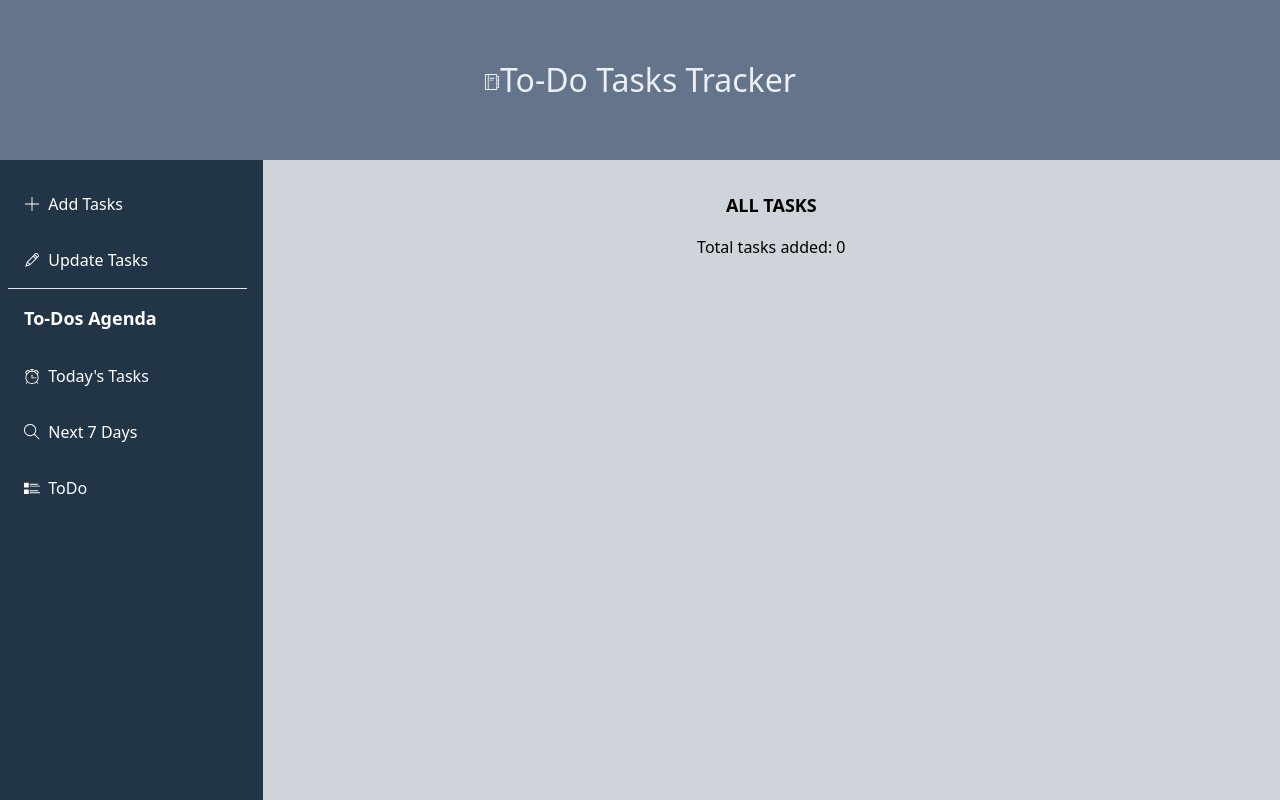
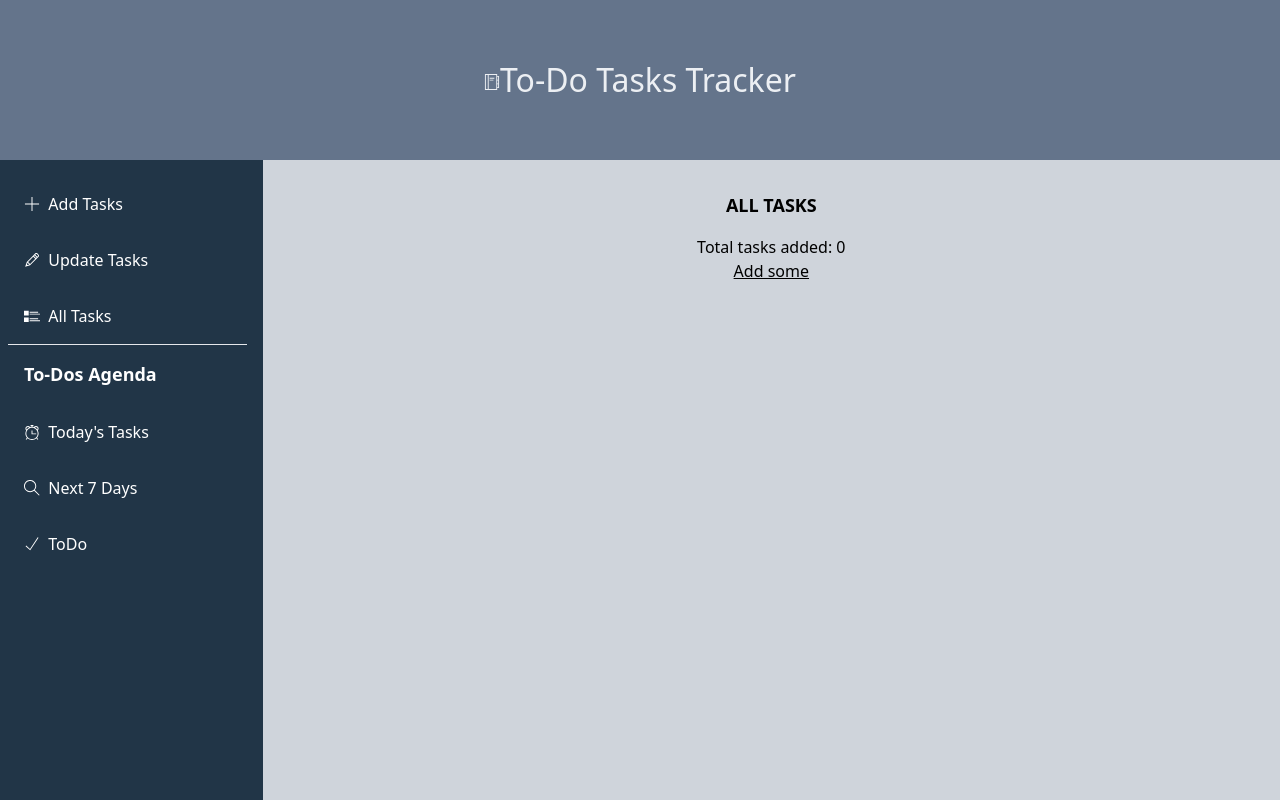
Before and after one commit to dezineskv/todos-tailwind-react, a React (Vite) app: page /edit in a window 1280 px wide. Shown: the top 800 px of the page. Built offline with nearby package versions, Linux system fonts and the light colour scheme.

Commit message:
addition of UX enhancements

```diff
--- a/src/components/Edit.jsx
+++ b/src/components/Edit.jsx
@@ -3,6 +3,7 @@ import EditTask from "./EditTask";
 import { TodosContext } from "../App";
 import Modal from "./Modal";
 import toast from "react-hot-toast";
+import { Link } from "react-router-dom";
 
 function Edit() {
   const [tasks, setTasks] = useContext(TodosContext);
@@ -41,8 +42,24 @@ function Edit() {
       <div className="home-page">
         <h3>ALL TASKS</h3>
         <p>Total tasks added: {tasks?.length}</p>
-        <div className="mt-4 p-4 rounded" style={{ display: "flex",maxWidth: '1100px',
-    flexWrap: 'wrap'}}>
+
+        {tasks?.length <= 0 ? (
+          <div>
+            <Link to="/add">
+              <u>Add some</u>
+            </Link>
+          </div>
+        ) : (
+          <div
+            className="mt-4 p-4 rounded"
+            style={{ display: "flex", maxWidth: "1100px", flexWrap: "wrap" }}
+          >
+            <div style={{width: '100%'}}>
+
+                <Link to="/add">
+                  <u>Add more tasks</u>
+                </Link>
+                      </div>
             {tasks?.map((task, id) => (
               <EditTask
                 key={id}
@@ -52,6 +69,7 @@ function Edit() {
               />
             ))}
           </div>
+        )}
       </div>
       {isModalOpen && (
         <Modal
--- a/src/components/Sidebar.jsx
+++ b/src/components/Sidebar.jsx
@@ -4,7 +4,7 @@ import {
   TfiLayoutListThumbAlt,
   TfiPlus,
   TfiSearch,
-  TfiPencil,
+  TfiPencil, TfiCheck
 } from "react-icons/tfi";
 import { Link } from "react-router-dom";
 
@@ -24,7 +24,16 @@ function Sidebar() {
         <div className="task-icons">
           <Link to="/edit">
             <h4 className="sidebar-w pt-4">
-              <TfiPencil style={{ marginTop: "4px" }} /> &nbsp;&nbsp;Update Tasks
+              <TfiPencil style={{ marginTop: "4px" }} /> &nbsp;&nbsp;Update
+              Tasks
+            </h4>
+          </Link>
+        </div>
+        <div className="task-icons">
+          <Link to="/edit">
+            <h4 className="sidebar-w pt-4">
+              <TfiLayoutListThumbAlt style={{ marginTop: "4px" }} />
+              &nbsp;&nbsp;All Tasks
             </h4>
           </Link>
         </div>
@@ -49,8 +58,7 @@ function Sidebar() {
         <div className="task-icons">
           <Link to="/status">
             <div className="sidebar-w pt-4">
-              <TfiLayoutListThumbAlt style={{ marginTop: "4px" }} />
-              &nbsp;&nbsp;ToDo
+              <TfiCheck style={{ marginTop: "4px" }} /> &nbsp;&nbsp;ToDo
             </div>
           </Link>
         </div>
```
Lines whose indentation alone changed are shown as unchanged.
